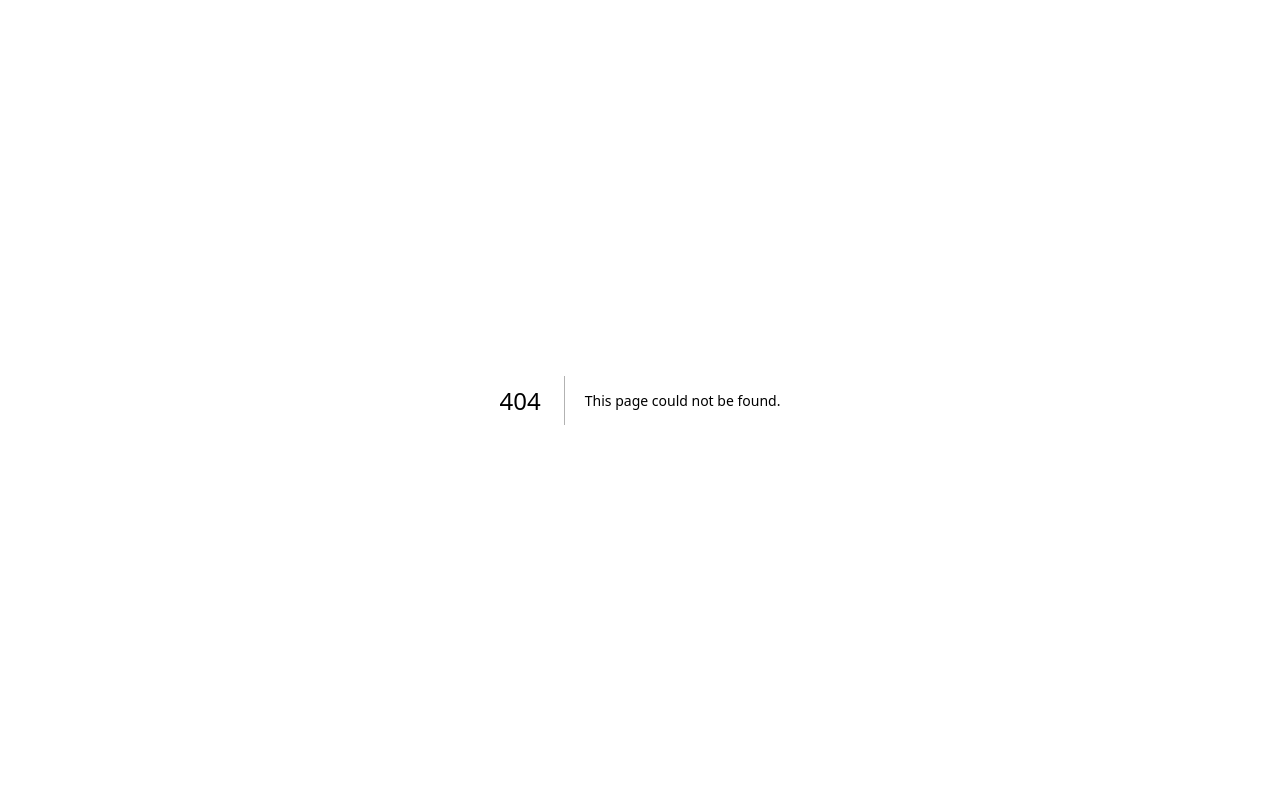
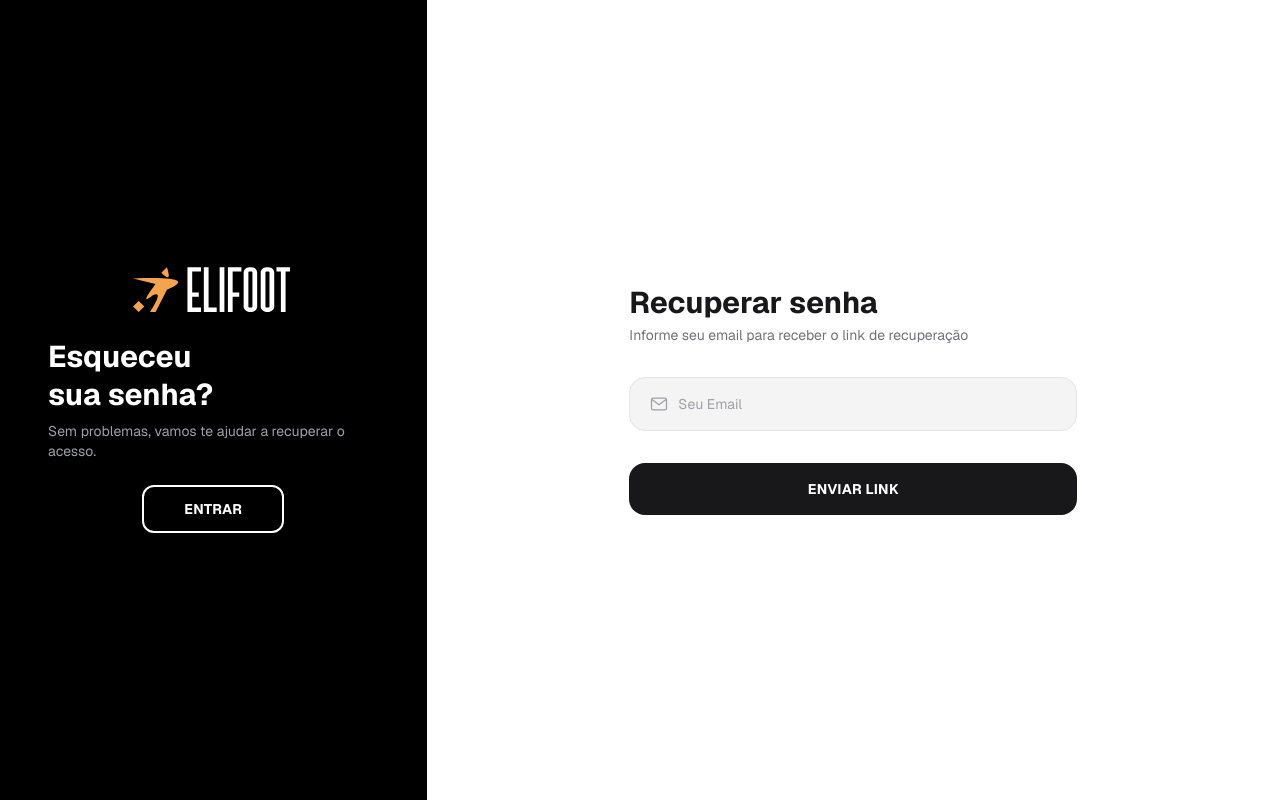
Before and after one commit to gmatheusd/elifoot-front-end, a Next.js app: page /esqueci-senha in a window 1280 px wide. Before the commit this address had no page. Built offline with nearby package versions, Linux system fonts and the light colour scheme.

Commit message:
feat: criar pagina esqueci-senha e corrigi os link que levam para ela

```diff
--- a/src/app/cadastro/page.tsx
+++ b/src/app/cadastro/page.tsx
@@ -47,7 +47,7 @@ export default function CadastroPage() {
           Entrar
         </Link>
 
-        <Link href="#" className="w-fit text-sm text-zinc-400 hover:underline">
+        <Link href="/esqueci-senha" className="w-fit text-sm text-zinc-400 hover:underline">
           Esqueci minha senha.
         </Link>
       </div>
--- /dev/null
+++ b/src/app/esqueci-senha/layout.tsx
@@ -0,0 +1,9 @@
+import type { Metadata } from "next";
+
+export const metadata: Metadata = {
+  title: "Recuperar Senha Elifoot",
+};
+
+export default function EsqueciSenhaLayout({ children }: LayoutProps<"/esqueci-senha">) {
+  return children;
+}
--- /dev/null
+++ b/src/app/esqueci-senha/page.tsx
@@ -0,0 +1,83 @@
+"use client";
+
+import { useState } from "react";
+import Image from "next/image";
+import Link from "next/link";
+import { MailIcon } from "../_components/icons";
+
+export default function EsqueciSenhaPage() {
+  const [submitted, setSubmitted] = useState(false);
+
+  function handleSubmit(e: React.SubmitEvent<HTMLFormElement>) {
+    e.preventDefault();
+
+    const formData = new FormData(e.currentTarget);
+    const email = formData.get("email");
+
+    console.log({ email });
+    setSubmitted(true);
+  }
+
+  return (
+    <div className="flex min-h-screen flex-col font-sans md:flex-row">
+      <div className="flex flex-col items-center justify-center gap-6 bg-black px-10 py-16 md:w-2/5 md:px-12 lg:w-1/3">
+        <Image src="/img/logo.svg" alt="Elifoot logo" width={160} height={48} priority />
+
+        <div>
+          <h2 className="text-3xl font-bold leading-tight text-white">
+            Esqueceu
+            <br />
+            sua senha?
+          </h2>
+          <p className="mt-2 text-sm text-zinc-400">
+            Sem problemas, vamos te ajudar a recuperar o acesso.
+          </p>
+        </div>
+
+        <Link
+          href="/login"
+          className="inline-block w-fit rounded-xl border-2 border-white px-10 py-3 text-sm font-bold uppercase tracking-wide text-white transition-colors hover:bg-white hover:text-black"
+        >
+          Entrar
+        </Link>
+      </div>
+
+      <div className="flex flex-1 items-center justify-center bg-white px-6 py-16">
+        <div className="w-full max-w-md">
+          <h1 className="text-3xl font-bold text-zinc-900">Recuperar senha</h1>
+          <p className="mt-1 text-sm text-zinc-500">
+            Informe seu email para receber o link de recuperação
+          </p>
+
+          {submitted ? (
+            <p className="mt-8 text-sm text-zinc-600">
+              Se esse email estiver cadastrado, você vai receber um link para redefinir sua senha
+              em instantes.
+            </p>
+          ) : (
+            <form onSubmit={handleSubmit} className="mt-8 flex flex-col gap-6">
+              <div className="relative">
+                <MailIcon className="pointer-events-none absolute left-5 top-1/2 h-5 w-5 -translate-y-1/2 text-zinc-400" />
+                <input
+                  type="email"
+                  name="email"
+                  placeholder="Seu Email"
+                  required
+                  autoComplete="email"
+                  className="w-full rounded-2xl border border-zinc-200 bg-zinc-100 py-4 pl-12 pr-5 text-sm text-zinc-900 outline-none placeholder:text-zinc-400"
+                />
+              </div>
+
+              <button
+                type="submit"
+                className="mt-2 cursor-pointer rounded-2xl bg-zinc-900 py-4 text-sm font-bold uppercase tracking-wide text-white transition-colors hover:bg-zinc-700"
+              >
+                Enviar link
+              </button>
+            </form>
+          )}
+        </div>
+      </div>
+    </div>
+  );
+}
--- a/src/app/login/page.tsx
+++ b/src/app/login/page.tsx
@@ -50,7 +50,7 @@ export default function LoginPage() {
         </div>
 
         <div className="flex items-center justify-between px-1 text-sm">
-          <Link href="#" className="text-zinc-300 transition-colors hover:text-white">
+          <Link href="/esqueci-senha" className="text-zinc-300 transition-colors hover:text-white">
             Recuperar minha senha
           </Link>
           <Link href="/cadastro" className="font-medium text-brand transition-colors hover:text-brand/80">
```
